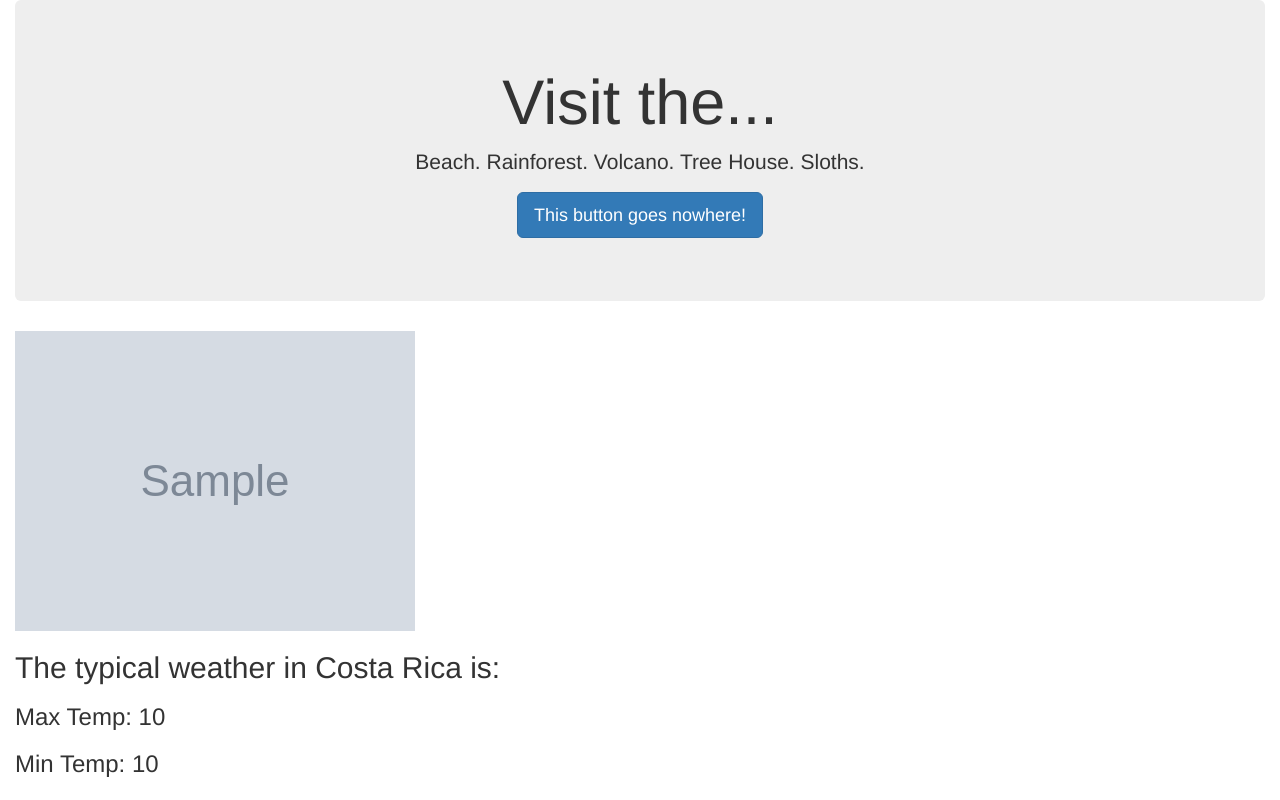
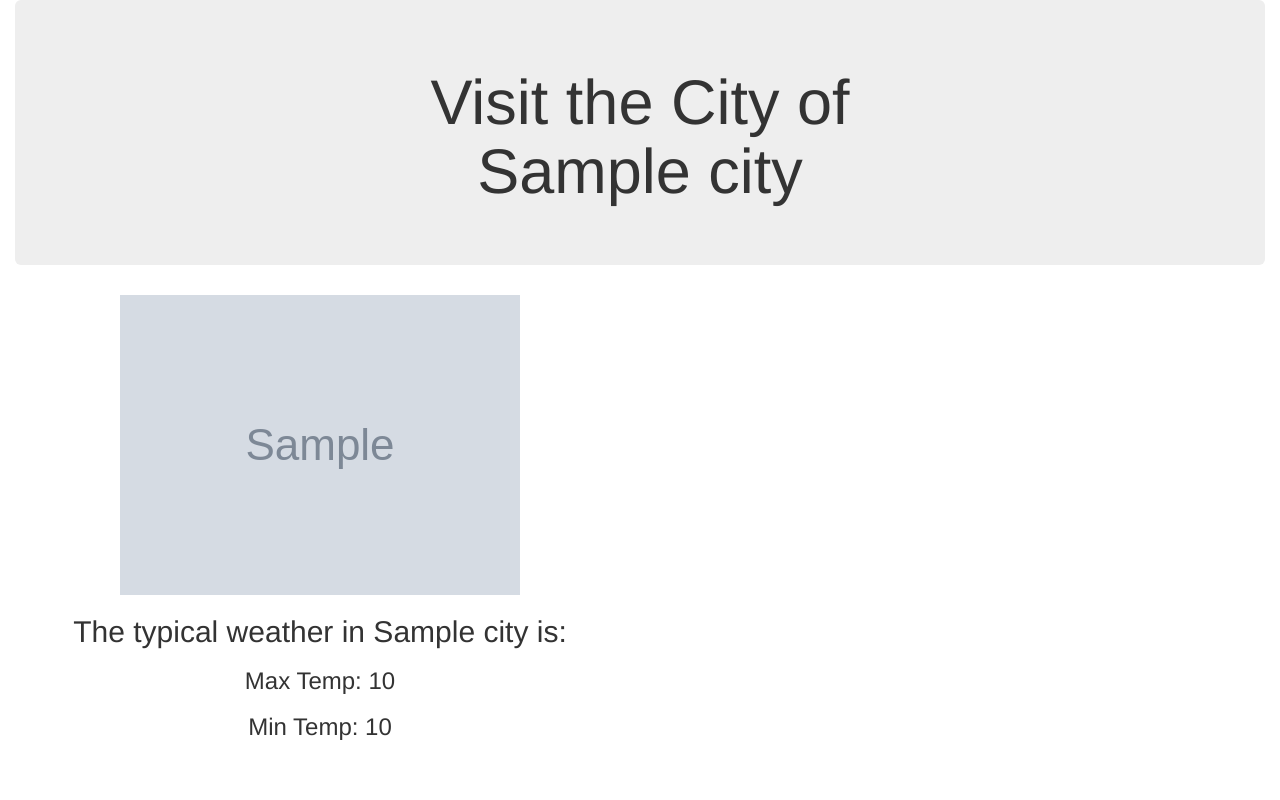
Before and after one commit to andjmorrison/scaling-umbrella, a Flask app: page / in a window 1280 px wide. Run offline with Flask 2, Linux system fonts and the light colour scheme; grey boxes marked "Sample" are stand-in pictures; a database or web service that is not in the repository returns one stand-in record (values such as "Sample title"); data that the repository does not hold is empty; some libraries are stand-ins or nearby versions.

Commit message:
create plots, random city

```diff
--- a/app.py
+++ b/app.py
@@ -1,7 +1,8 @@
 from dotenv import load_dotenv
 from os import getenv
-from flask import Flask, render_template, redirect
+from flask import Flask, jsonify, render_template, redirect
 from flask_pymongo import PyMongo
+import numpy as np
 
 # Load environment variables
 load_dotenv()
@@ -11,22 +12,43 @@ app = Flask(__name__)
 
 # Get the connection string for the database
 app.config['MONGO_URI'] = getenv('MONGO_URI', '')
-print(getenv('MONGO_URI'))
-
-# Use PyMongo to establish Mongo connection
-mongo = PyMongo(app)
 
 # Route to render index.html template using data from Mongo
 @app.route("/")
 def home():
 
-    # Find one record of data from the mongo database
-    destination_data = mongo.db.vacation.find_one()
+    # open connection // flask-pymongo mannages connections
+    mongo = PyMongo(app)
 
-    print(f'doc: {destination_data}')
+    # Find one record of data from the mongo database // exclude id field
+    destination_data = mongo.db.vacation.find({}, {'_id': False})
+
+    # construct array
+    destination_data = [x for x in destination_data]
+
+    # get random index
+    random_select = np.random.randint(low=0, high=3)
+
+    # use random index to select a doc
+    destination_data = destination_data[random_select]
 
     # Return template and data
     return render_template("index.html", vacation=destination_data)
 
+@app.route('/data')
+def my_data():
+
+    # open connection
+    mongo = PyMongo(app)
+
+    # pull down doc from mongoDB
+    my_query = mongo.db.vacation.find({}, {'_id': False})
+
+    # construct array
+    my_data = [x for x in my_query]
+
+    # return array
+    return jsonify(my_data)
+
 if __name__ == "__main__":
     app.run(debug=True)
--- /dev/null
+++ b/static/js/app.js
@@ -0,0 +1,29 @@
+d3.json('/data').then(function (myData) {
+
+    // console.log(myData);
+
+    let myTraces = Object.entries(myData).map(function(item) {
+
+        return({
+            x: [item[1].min_temp],
+            y: [item[1].max_temp],
+            marker: {
+                size:[item[1].max_temp * .5 ]
+            },
+            name: item[1].city,
+            mode:'markers'
+        });
+    })
+
+    var layout = {
+        autosize: true,
+        paper_bgcolor: '#fcecc0',
+        plot_bgcolor: '##fcfcfa'
+      };
+
+    var data = myTraces;
+
+    Plotly.newPlot('myDiv', data, layout);
+
+    // make my plots with that data
+})
--- a/templates/index.html
+++ b/templates/index.html
@@ -3,25 +3,55 @@
 
 <head>
   <meta charset="UTF-8">
-  <meta name="viewport" content="width=device-width, initial-scale=1.0">
-  <meta http-equiv="X-UA-Compatible" content="ie=edge">
-  <title>Costa Rica Weather</title>
-  <link rel="stylesheet" href="https://maxcdn.bootstrapcdn.com/bootstrap/3.3.7/css/bootstrap.min.css">
+  <meta
+    name="viewport"
+    content="width=device-width, initial-scale=1.0"
+  >
+  <meta
+    http-equiv="X-UA-Compatible"
+    content="ie=edge"
+  >
+  <title>Vacation Weather</title>
+  <link
+    rel="stylesheet"
+    href="https://maxcdn.bootstrapcdn.com/bootstrap/3.3.7/css/bootstrap.min.css"
+  >
+  <script src="https://cdn.plot.ly/plotly-latest.min.js"></script>
 </head>
 
 <body>
   <div class="container-fluid">
-    <div class="jumbotron text-center">
-      <h1>Visit the...</h1>
-      <p>Beach. Rainforest. Volcano. Tree House. Sloths.</p>
-      <p><a class="btn btn-primary btn-lg" href="/scrape" role="button">This button goes nowhere!</a></p>
+    <div class="row">
+      <div class="col-md-12">
+        <div class="jumbotron text-center">
+          <h1>Visit the City of <br>{{ vacation.city }}</h1>
+        </div>
+        <div class="row">
+          <div class="col-md-6 text-center">
+            <img
+              src="{{ vacation.city_img }}"
+              alt="{{vacation.city}}"
+              width=400
+            >
+            <h2>The typical weather in {{vacation.city}} is:</h2>
+            <h3>Max Temp: {{ vacation.max_temp }}</h3>
+            <h3>Min Temp: {{ vacation.min_temp }}</h3>
+          </div>
+          <div class="col-md-6 text-center">
+            <div id="myDiv"></div>
+          </div>
+        </div>
+      </div>
     </div>
-    <img src="{{ vacation.sloth_img }}" alt="Sloth">
-    <h2>The typical weather in Costa Rica is:</h2>
-    <h3>Max Temp: {{ vacation.max_temp }}</h3>
-    <h3>Min Temp: {{ vacation.min_temp }}</h3>
   </div>
-  </div>
+  <!-- d3 cdn -->
+  <script
+    src="https://cdnjs.cloudflare.com/ajax/libs/d3/6.5.0/d3.min.js"
+    integrity="sha512-0XfwGD1nxplHpehcSVI7lY+m/5L37PNHDt+DOc7aLFckwPXjnjeA1oeNbru7YeI4VLs9i+ADnnHEhP69C9CqTA=="
+    crossorigin="anonymous"
+  ></script>
+  <!-- my js -->
+  <script src="{{ url_for('static', filename='js/app.js')}}"></script>
 </body>
 
 </html>
```
